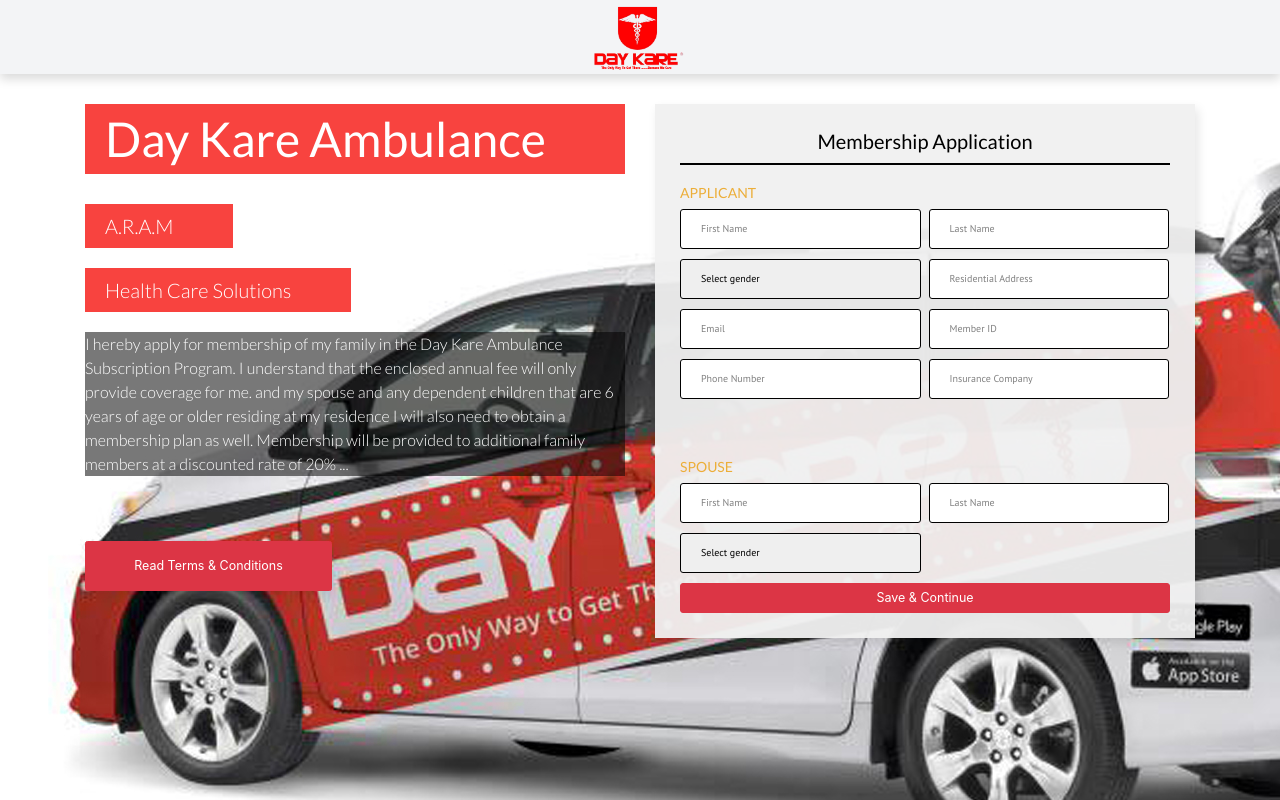
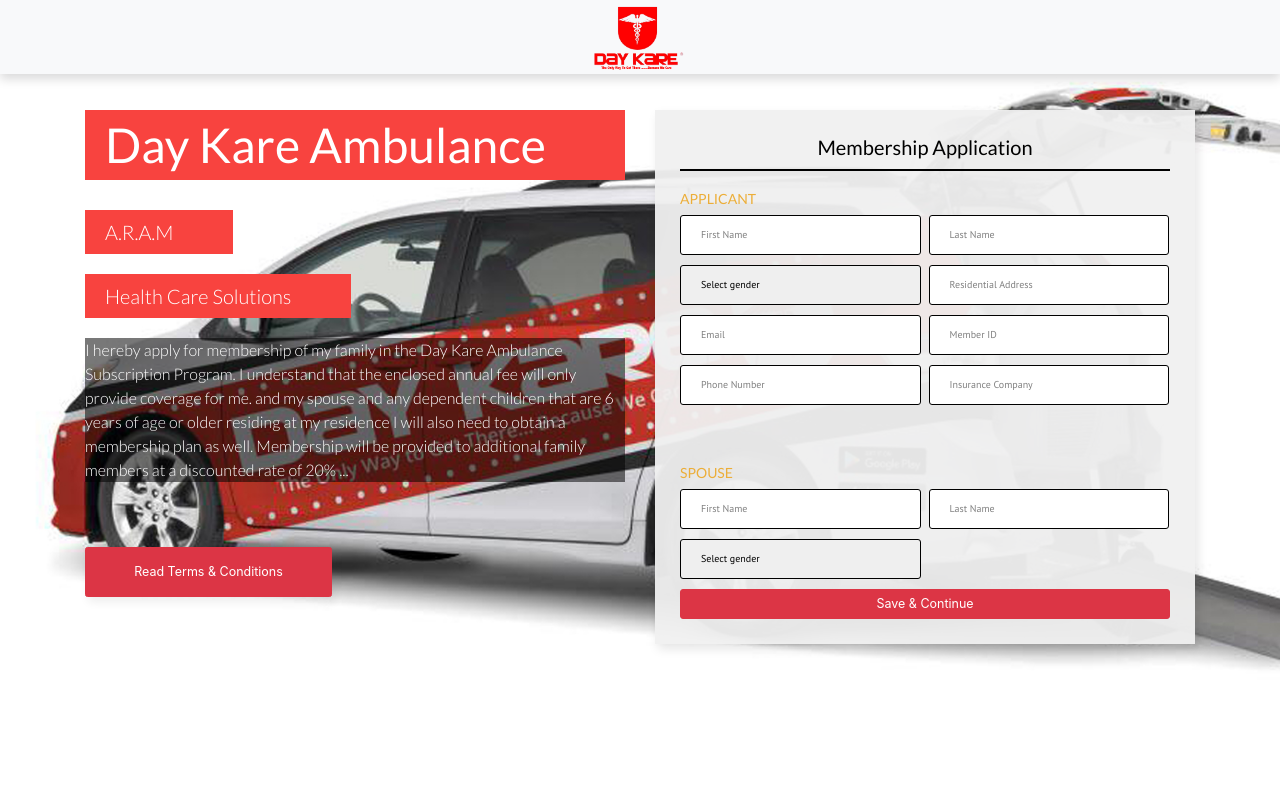
Before and after one commit to elartey/runfree_landing, a React (Create React App) app: page / in a window 1280 px wide. Built offline with nearby package versions, Linux system fonts and the light colour scheme; a web font is replaced by a local one.

Commit message:
added fixed navbar

```diff
--- a/public/modal.css
+++ b/public/modal.css
@@ -25,6 +25,7 @@
 	margin: 0;
 	padding: 0;
 	background-image: url('img/px1.jpg');
+	background-size: cover;
 }
 
 /**
--- a/public/style.css
+++ b/public/style.css
@@ -1965,7 +1965,7 @@
 /* start version three logo area */
 
 .version-3-logo {
-    background: #e9ecef8c;
+    background: #f8f9fa;
     padding-top: 0.2rem;
     padding-bottom: 0.2rem;
 }
@@ -3677,3 +3677,10 @@
     float: left;
     margin-bottom: 23px;
 }
+
+.sticky-nav {
+    position: fixed;
+    top: 0;
+    width: 100%;
+    z-index: 6;
+}
--- a/src/components/Header.js
+++ b/src/components/Header.js
@@ -1,7 +1,7 @@
 import React from "react";
 
 const Header = () => (
-    <div className="version-3-logo shadow">
+    <div className="version-3-logo sticky-nav shadow">
       <div className="container">
         <div className="row d-flex justify-content-center">
           <div className="col-xs-12">
@@ -16,6 +16,8 @@
         </div>
       </div>
     </div>
+
+
 );
 
 export default Header;
--- a/src/components/Landing.js
+++ b/src/components/Landing.js
@@ -26,7 +26,7 @@
           <div>
             <div className="item">
               <div className="img-fill">
-                <div className="info">
+                <div className="info" style={{paddingTop: "8rem"}}>
                   <div className="container">
                     <div className="row">
                       <div className="col slider-content-area text-left">
```
